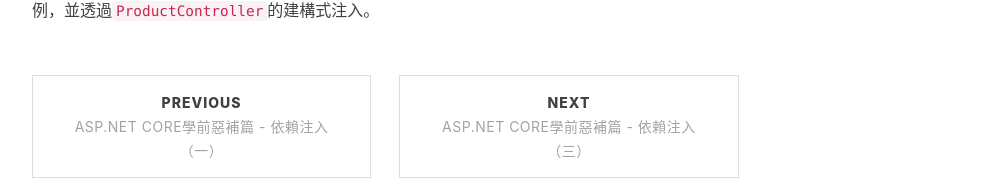
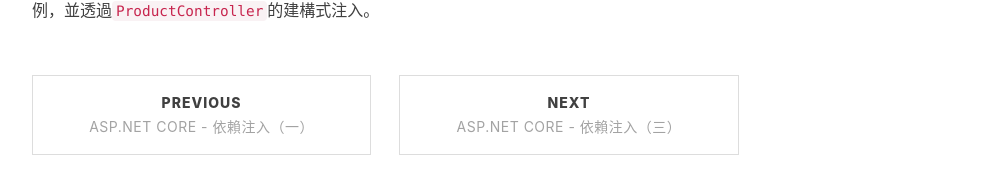
Before and after one commit to gulu0503/gulu0503.github.io, a Jekyll site: the page built from _posts/aspnetcore-di/2020-07-02-aspnetcore-di-2.md, in a window 1280 px wide and 900 px high, scrolled down 1862 px, cut to the strip 0-443 px from the top of the window. Shown: the part 251-440 px from the top of the strip, without its empty margins (233-1236 px from the left). Built offline with Jekyll 4.4.1, drawn with Linux system fonts in a browser that asks for light colours; nearby versions of some CDN libraries; comment, search, counter and statistics services are not loaded; some of the changed text lies outside the part shown.

Commit message:
di rename

```diff
--- a/_posts/aspnetcore-di/2020-07-01-aspnetcore-di-1.md
+++ b/_posts/aspnetcore-di/2020-07-01-aspnetcore-di-1.md
@@ -1,6 +1,6 @@
 ---
 layout: post
-title: "ASP.NET Core學前惡補篇 - 依賴注入（一）"
+title: "ASP.NET Core - 依賴注入（一）"
 subtitle: '依賴反轉原則'
 author: "Gulu"
 header-style: text
--- a/_posts/aspnetcore-di/2020-07-02-aspnetcore-di-2.md
+++ b/_posts/aspnetcore-di/2020-07-02-aspnetcore-di-2.md
@@ -1,6 +1,6 @@
 ---
 layout: post
-title: "ASP.NET Core學前惡補篇 - 依賴注入（二）"
+title: "ASP.NET Core - 依賴注入（二）"
 subtitle: '控制反轉 & 依賴注入'
 author: "Gulu"
 header-style: text
--- a/_posts/aspnetcore-di/2020-07-03-aspnetcore-di-3.md
+++ b/_posts/aspnetcore-di/2020-07-03-aspnetcore-di-3.md
@@ -1,6 +1,6 @@
 ---
 layout: post
-title: "ASP.NET Core學前惡補篇 - 依賴注入（三）"
+title: "ASP.NET Core - 依賴注入（三）"
 subtitle: 'IoC容器'
 author: "Gulu"
 header-style: text
```
